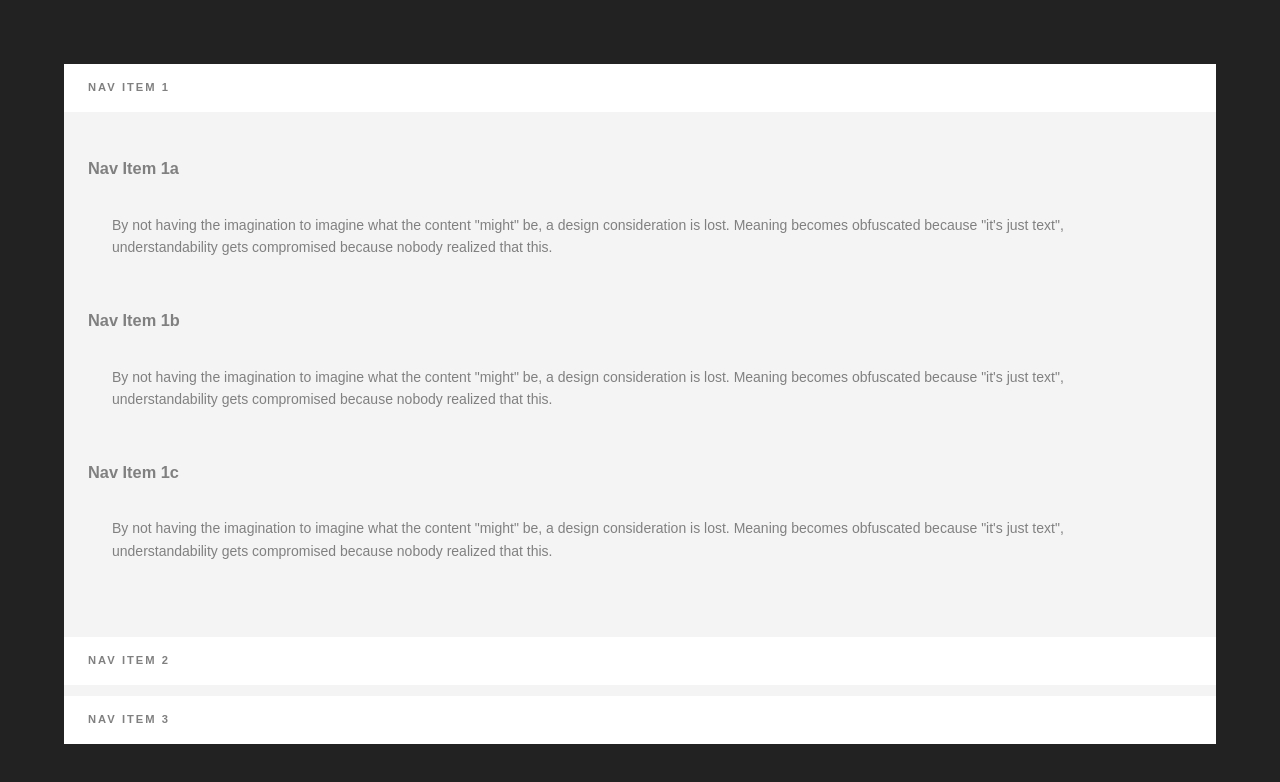
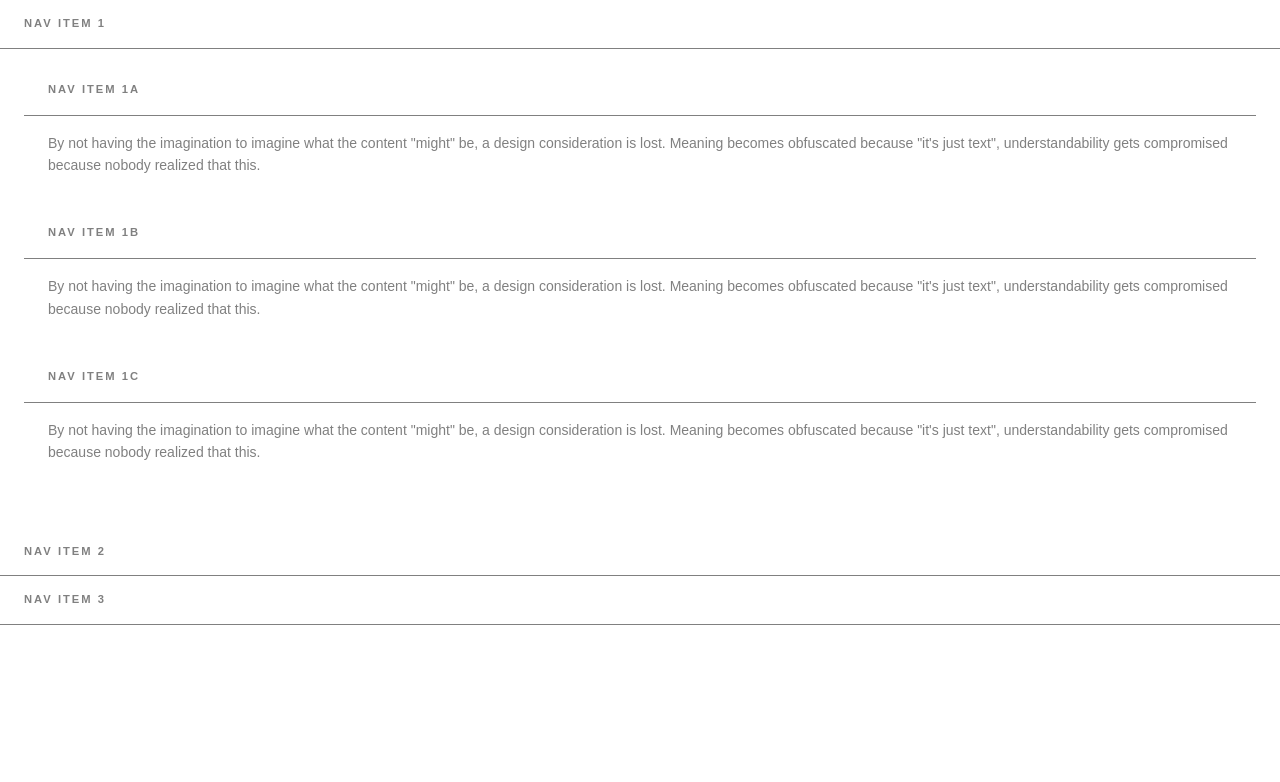
Before and after one commit to ant1234/BEM_Nav, a plain HTML site: page index.html in a window 1280 px wide. Both pictures are taken after a click on the element "NAV ITEM 1". Drawn offline with nearby package versions, Linux system fonts and the light colour scheme.

Commit message:
Border styles

```diff
--- a/css/project.css
+++ b/css/project.css
@@ -1,9 +1,6 @@
 .parent {
-  max-width: 100%;
-  margin: 4rem auto;
-  width: 90%;
   font-family: "Arial", sans-serif;
-  background: #f4f4f4;
+  background: white;
 }
 .parent__title {
   font-size: 0.7rem;
@@ -15,10 +12,10 @@
   cursor: pointer;
   transition: .3s ease;
   border-bottom: #222222;
+  border-bottom: 1px solid gray;
+  margin:0;
 }
-.parent__title:hover {
-  background: white;
-}
+
 .parent__copy {
   display: none;
   padding: 1rem 1.5rem 2rem 1.5rem;
@@ -29,6 +26,20 @@
 }
 .child__copy--open {
   display: block;
+}
+
+.child__title {
+  font-size: 0.7rem;
+  text-transform: uppercase;
+  letter-spacing: 2px;
+  padding: 1rem 1.5rem;
+  background: white;
+  color: gray;
+  cursor: pointer;
+  transition: .3s ease;
+  border-bottom: #222222;
+  border-bottom: 1px solid gray;
+  margin:0;
 }
 
 .child__copy {
@@ -44,5 +55,5 @@
 }
 
 body {
-  background: #222;
+  background: white;
 }
--- a/js/main.js
+++ b/js/main.js
@@ -7,7 +7,7 @@ var child_copy   = '.js-child-copy';
 $title.on('click', function() {
 
   $(this).next(copy).slideToggle();
-  $(this).parent().siblings().children().next().toggleClass('active').slideUp();
+  $(this).parent().siblings().children().next().slideUp();
   return false;
 
 });
@@ -15,7 +15,7 @@ $title.on('click', function() {
 $child_title.on('click', function() {
 
   $(this).next(child_copy).slideToggle();
-  $(this).parent().siblings().children().next().toggleClass('active').slideUp();
+  $(this).parent().siblings().children().next().slideUp();
   return false;
 
 });
```
